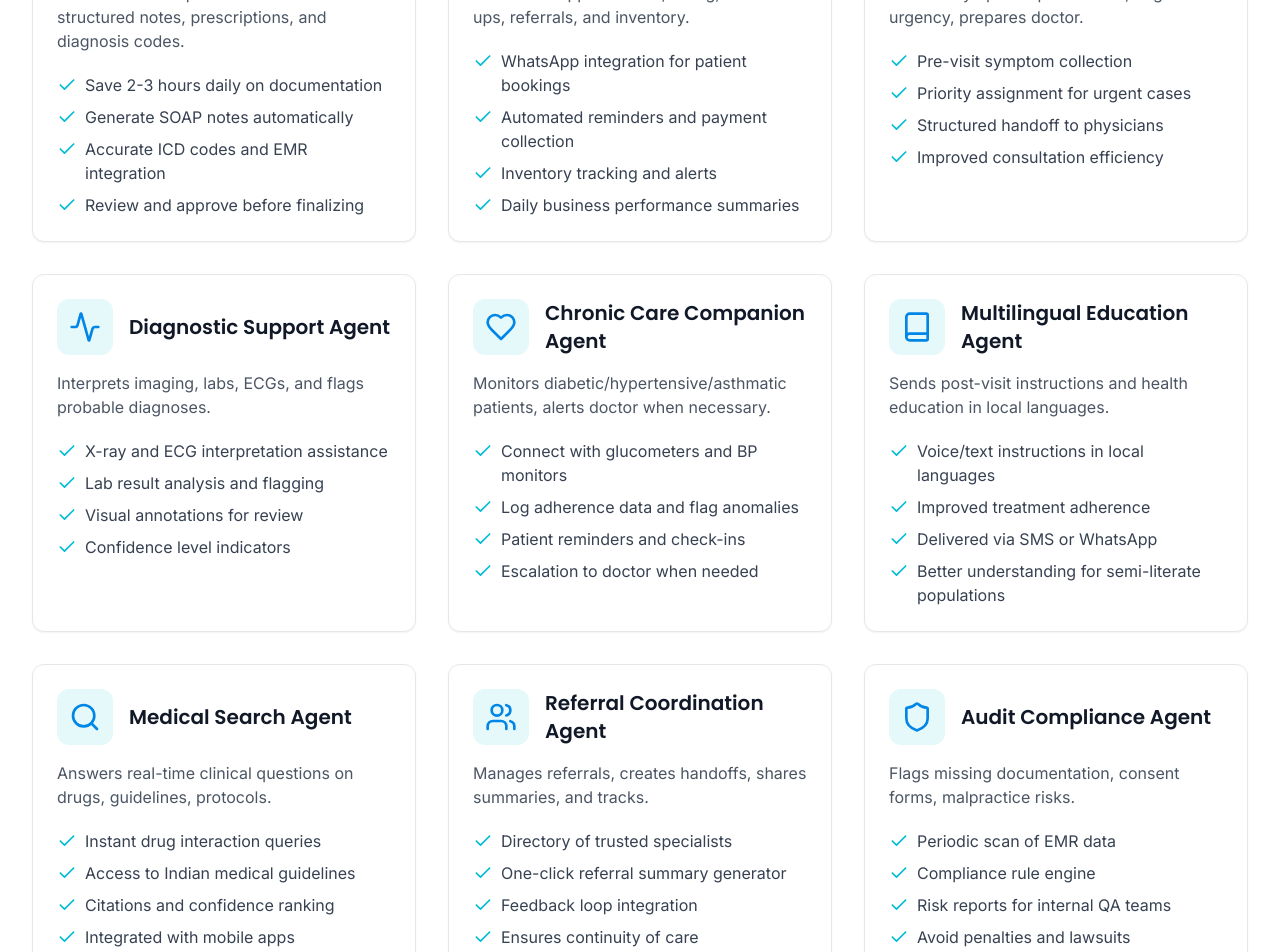
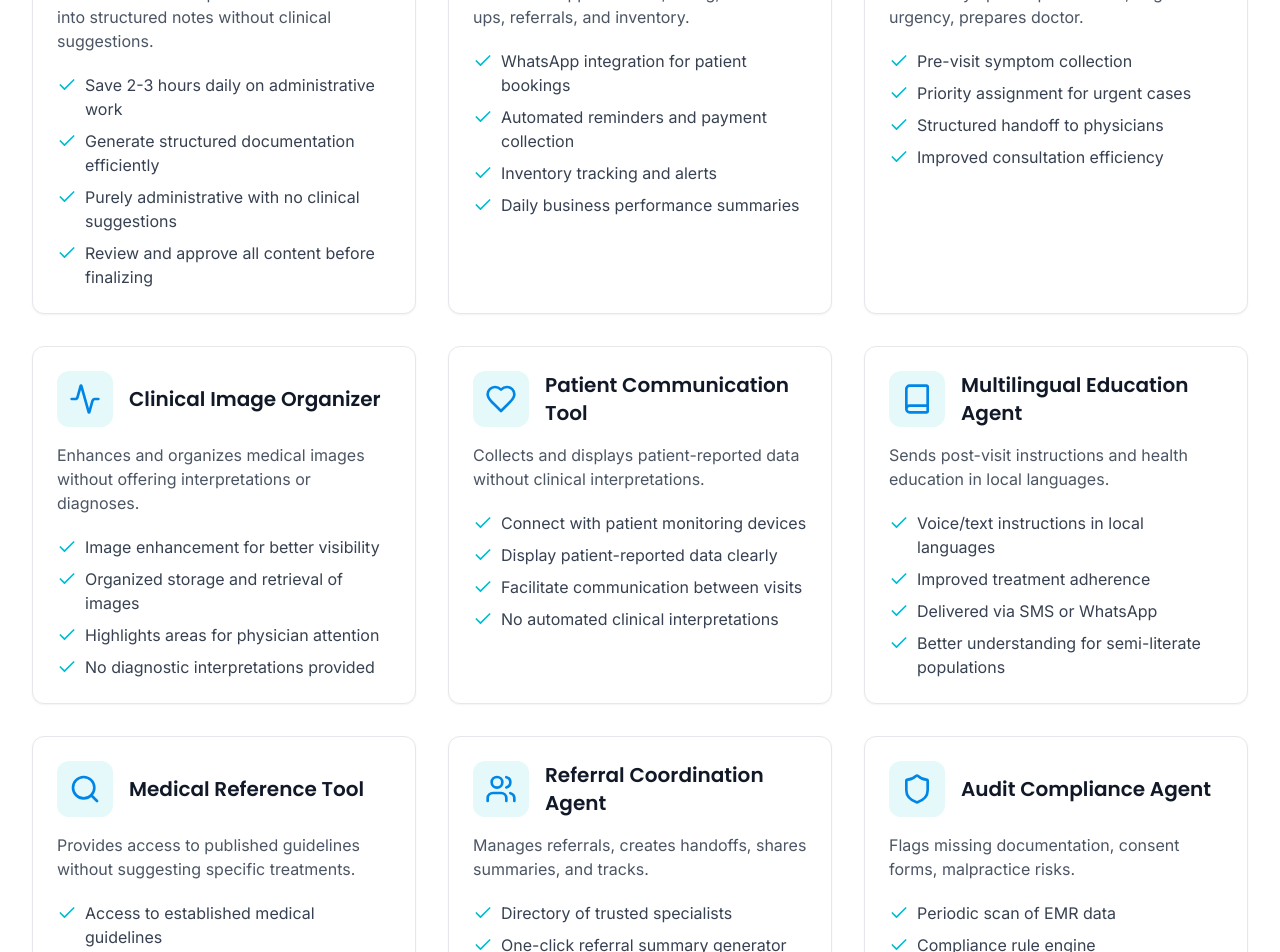
Before and after one commit to zaiddkhan/hospiagent-ai-assist, a React (Vite) app: page / in a window 1280 px wide. Shown: the part 1780-2732 px from the top of the page. Built offline with nearby package versions, Linux system fonts and the light colour scheme.

Commit message:
Refactor: Update agent descriptions
Update agent descriptions to focus on physician productivity and administrative efficiency.

```diff
--- a/src/components/AgentsSection.tsx
+++ b/src/components/AgentsSection.tsx
@@ -5,14 +5,14 @@ import { Card, CardContent } from "@/components/ui/card";
 const agents = [
   {
     id: 1,
-    title: "Clinical Scribe Agent",
-    description: "Converts doctor-patient conversations into structured notes, prescriptions, and diagnosis codes.",
+    title: "Documentation Agent",
+    description: "Transcribes doctor-patient conversations into structured notes without clinical suggestions.",
     icon: <Mic className="h-8 w-8 text-hospi-500" />,
     benefits: [
-      "Save 2-3 hours daily on documentation",
-      "Generate SOAP notes automatically",
-      "Accurate ICD codes and EMR integration",
-      "Review and approve before finalizing"
+      "Save 2-3 hours daily on administrative work",
+      "Generate structured documentation efficiently",
+      "Purely administrative with no clinical suggestions",
+      "Review and approve all content before finalizing"
     ]
   },
   {
@@ -41,26 +41,26 @@ const agents = [
   },
   {
     id: 4,
-    title: "Diagnostic Support Agent",
-    description: "Interprets imaging, labs, ECGs, and flags probable diagnoses.",
+    title: "Clinical Image Organizer",
+    description: "Enhances and organizes medical images without offering interpretations or diagnoses.",
     icon: <Activity className="h-8 w-8 text-hospi-500" />,
     benefits: [
-      "X-ray and ECG interpretation assistance",
-      "Lab result analysis and flagging",
-      "Visual annotations for review",
-      "Confidence level indicators"
+      "Image enhancement for better visibility",
+      "Organized storage and retrieval of images",
+      "Highlights areas for physician attention",
+      "No diagnostic interpretations provided"
     ]
   },
   {
     id: 5,
-    title: "Chronic Care Companion Agent",
-    description: "Monitors diabetic/hypertensive/asthmatic patients, alerts doctor when necessary.",
+    title: "Patient Communication Tool",
+    description: "Collects and displays patient-reported data without clinical interpretations.",
     icon: <Heart className="h-8 w-8 text-hospi-500" />,
     benefits: [
-      "Connect with glucometers and BP monitors",
-      "Log adherence data and flag anomalies",
-      "Patient reminders and check-ins",
-      "Escalation to doctor when needed"
+      "Connect with patient monitoring devices",
+      "Display patient-reported data clearly",
+      "Facilitate communication between visits",
+      "No automated clinical interpretations"
     ]
   },
   {
@@ -77,14 +77,14 @@ const agents = [
   },
   {
     id: 7,
-    title: "Medical Search Agent",
-    description: "Answers real-time clinical questions on drugs, guidelines, protocols.",
+    title: "Medical Reference Tool",
+    description: "Provides access to published guidelines without suggesting specific treatments.",
     icon: <Search className="h-8 w-8 text-hospi-500" />,
     benefits: [
-      "Instant drug interaction queries",
-      "Access to Indian medical guidelines",
-      "Citations and confidence ranking",
-      "Integrated with mobile apps"
+      "Access to established medical guidelines",
+      "Literature references with citations",
+      "No patient-specific treatment suggestions",
+      "All final decisions rest with the provider"
     ]
   },
   {
@@ -131,10 +131,10 @@ const AgentsSection = () => {
       <div className="container-custom">
         <div className="text-center mb-16">
           <h2 className="text-3xl md:text-4xl font-bold mb-4 text-gray-900">
-            Our AI Agents
+            Our Physician Productivity Tools
           </h2>
           <p className="text-lg text-gray-600 max-w-3xl mx-auto">
-            Purpose-built AI assistants designed specifically for the needs and workflows of Indian healthcare practitioners.
+            Purpose-built AI assistants designed to enhance productivity and efficiency. All tools emphasize that final decisions always rest with the healthcare provider.
           </p>
         </div>
 
```
